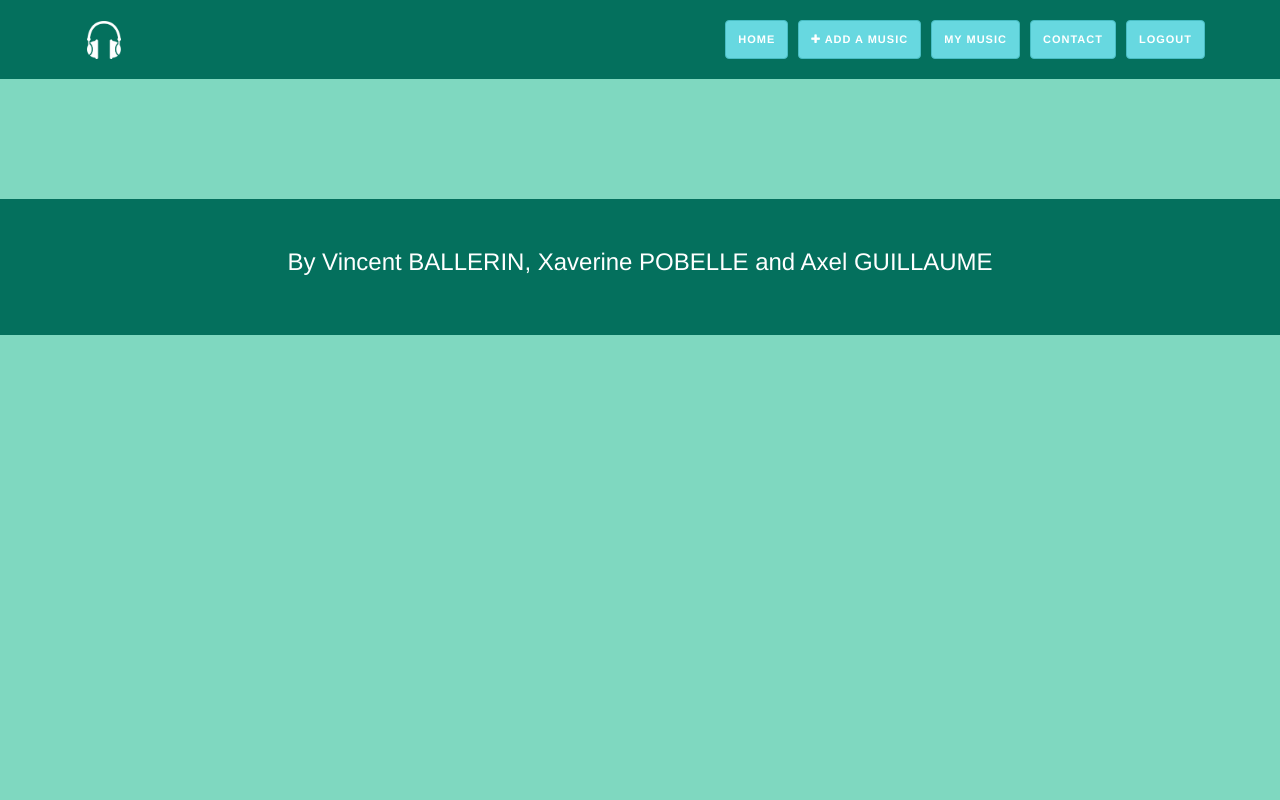
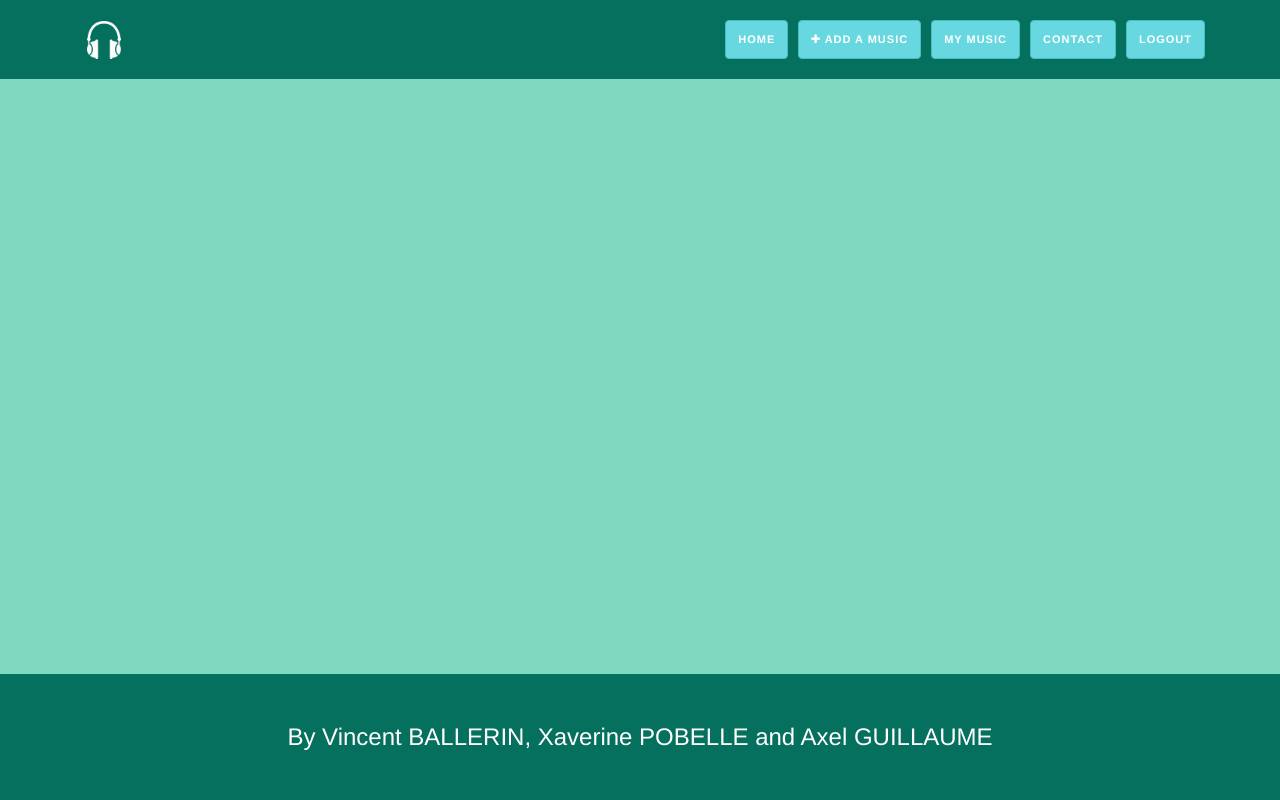
Before and after one commit to Xavpob/Test-GIT, a PHP site: page /contact.php in a window 1280 px wide. Run offline with PHP 8.4, Linux system fonts and the light colour scheme.

Commit message:
Footer fixed bottom

```diff
--- a/IIM_A2_GIT-master/view/_footer.php
+++ b/IIM_A2_GIT-master/view/_footer.php
@@ -4,7 +4,11 @@
 	<script src="view/js/libs/midway.min.js"></script>
 
 	<script src="view/js/main.js"></script>
-
+	<footer class="footer">
+		<div class="container">
+			<h3>By Vincent BALLERIN, Xaverine POBELLE and Axel GUILLAUME</h3>
+		</div>
+	</footer>
 	<?php if(basename($_SERVER['PHP_SELF']) == 'dashboard.php'){ ?>
 	<audio preload></audio>
 
@@ -34,11 +38,7 @@
 		});
 	</script>
 	<?php } ?>
-	<footer class="footer">
-		<div class="container">
-			<h3>By Vincent BALLERIN, Xaverine POBELLE and Axel GUILLAUME</h3>
-		</div>
-	</footer>
+
 
 	</body>
 </html>
--- a/IIM_A2_GIT-master/view/css/main.css
+++ b/IIM_A2_GIT-master/view/css/main.css
@@ -1,12 +1,6 @@
-*{
-	margin:0;
-	padding:0;
-}
-
-body, html{height:100%;}
-
 body {
 	background-color: #7fd8c0;
+	padding-bot: 150px;
 }
 
 input:focus {
@@ -16,7 +10,16 @@ input:focus {
 .mgtop20 {
 	margin-top: 20px;
 }
-
+.footer {
+	padding-top: 40px;
+	padding-bottom:40px;
+	position: fixed;
+	width:100%;
+	bottom:0px;
+	color: white;
+	text-align: center;
+	background-color: #04705d;
+}
 #logbox {
 	padding: 40px;
 	background-color: #04705d;
@@ -33,12 +36,9 @@ input:focus {
 
 }
 .footer {
-	marging-top: 30px;
 	padding-top: 30px;
-	padding-bottom: 50px;
-	width:100%;
+	padding-bottom: 40px;
 	margin-top: 40px;
-	bottom:0;
 	color: white;
 	text-align: center;
 	background-color: #04705d;
@@ -401,7 +401,7 @@ p.account a {
 	height: 14px;
 	margin: 10px;
 	overflow: hidden;
-	position: absolute;
+	position: relative;
 	width: 88%;
 }
 
```
